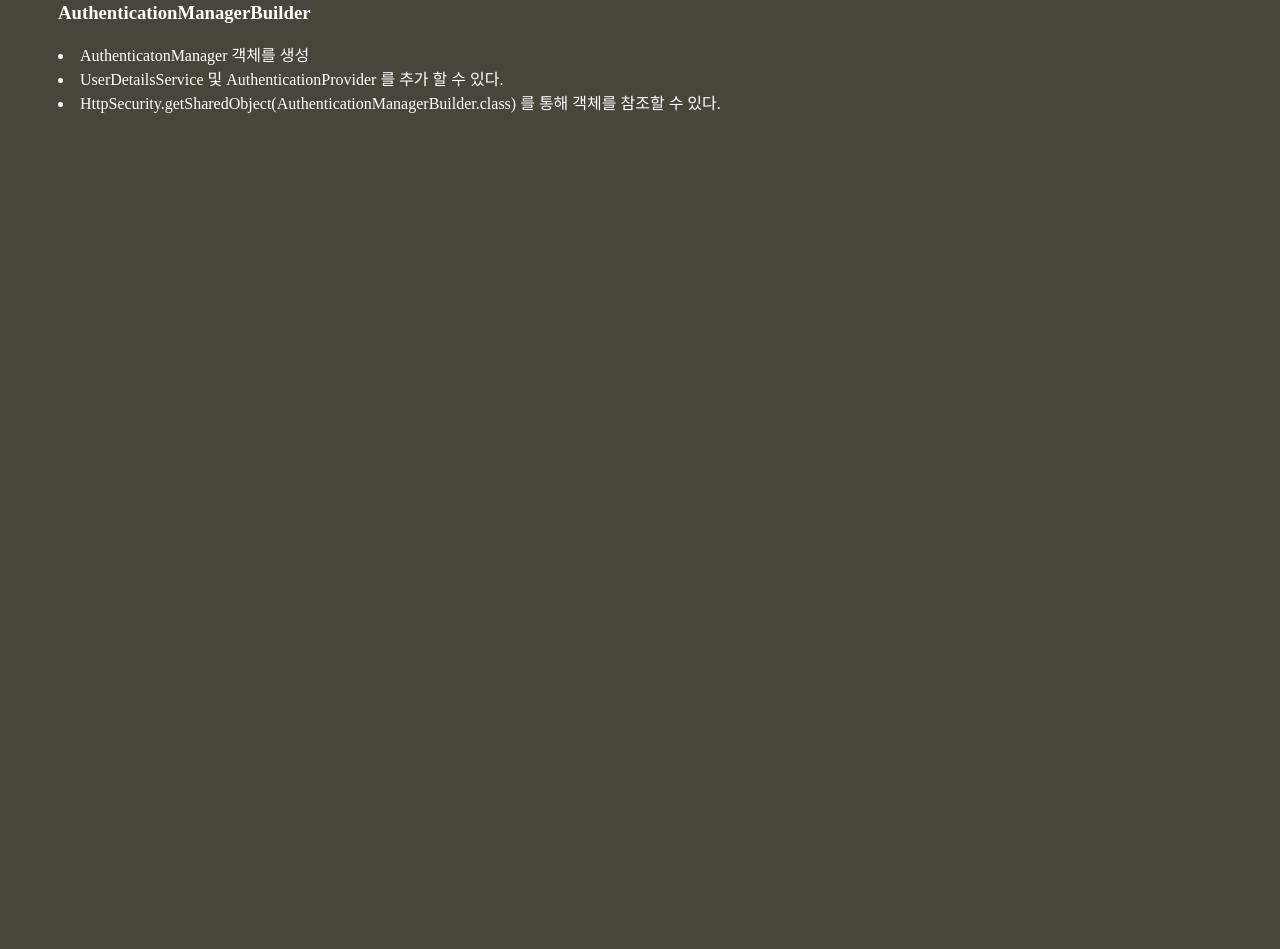
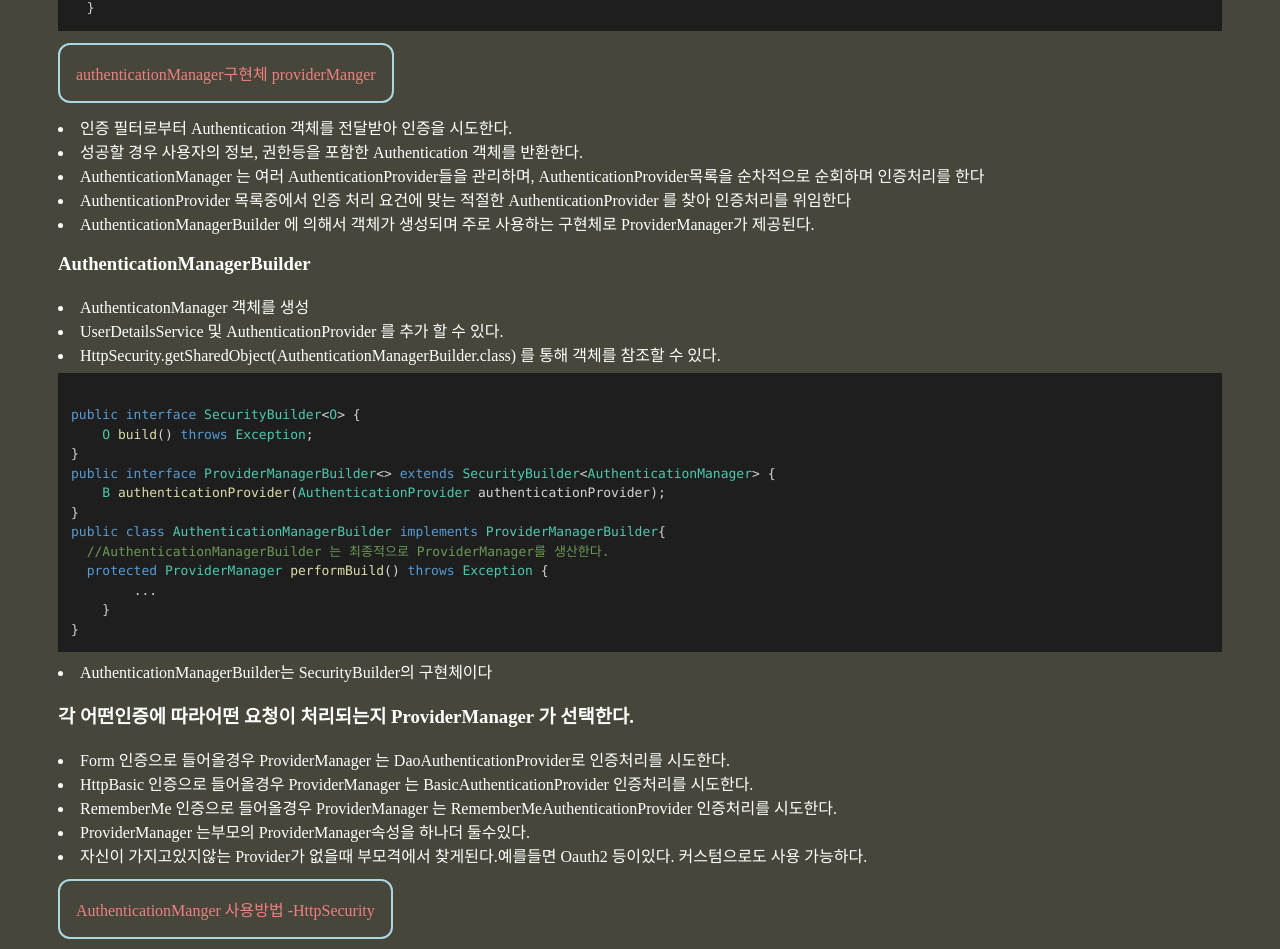
Before and after one commit to SpringSecurityStudy/Fe, a React (Vite) app: page /authenticationManager in a window 1280 px wide. Shown: the part 280-1229 px from the top of the page. Before the commit the page ends 800 px from the top, so only its background shows below. Built offline with nearby package versions, Linux system fonts and the light colour scheme.

Commit message:
feat : authenticationMatnager

```diff
--- a/src/Pages/HttpSecurity.jsx
+++ b/src/Pages/HttpSecurity.jsx
@@ -8,7 +8,9 @@ const HttpSecurity = () => {
         @Scope("prototype")
         HttpSecurity httpSecurity() throws Exception {
             LazyPasswordEncoder passwordEncoder = new LazyPasswordEncoder(this.context);
+            //AuthenticationManagerBuilder를 만든다 구현체는 DefaultPasswordEncoderAuthenticationManagerBuilder
             AuthenticationManagerBuilder authenticationBuilder = new DefaultPasswordEncoderAuthenticationManagerBuilder(this.objectPostProcessor, passwordEncoder);
+            //인증받을 authenticationManager를 구하고있다. 여기서 DaoAuthenticationProvider 는 defatult로 생성이된다.
             authenticationBuilder.parentAuthenticationManager(this.authenticationManager());
             authenticationBuilder.authenticationEventPublisher(this.getAuthenticationEventPublisher());
             HttpSecurity http = new HttpSecurity(this.objectPostProcessor, authenticationBuilder, this.createSharedObjects());
--- a/src/Pages/SpringSecurity.jsx
+++ b/src/Pages/SpringSecurity.jsx
@@ -16,7 +16,7 @@ const SpringSecurity = () => {
         <Button navi={"/rememberMe"} text={"RememberMe"} />
         <Button navi={"/architecture"} text={"Architecture"} />
       </div>
-      <div>
+      <div style={{ display: "grid", gap: "12px" }}>
         <Button navi={"/usernamePasswordAuthenticationFilter"} text={"UsernamePasswordAuthenticationFilter"} />
         <Button navi={"/basicAuthenticationFilter"} text={"BasicAuthenticationFilter"} />
         <Button navi={"/rememberMeAuthenticationFilter"} text={"RememberMeAuthenticationFilter"} />
--- a/src/Pages/authenticationArchitecture/AuthenticationManager.jsx
+++ b/src/Pages/authenticationArchitecture/AuthenticationManager.jsx
@@ -1,11 +1,180 @@
+import CodeBlock from "../../components/CodeBlock";
 import Header from "../../components/Header";
+import Toggle from "../../components/Toggle";
+
+const SecurityBuilder = `
+public interface SecurityBuilder<O> {
+    O build() throws Exception;
+}
+public interface ProviderManagerBuilder<> extends SecurityBuilder<AuthenticationManager> {
+    B authenticationProvider(AuthenticationProvider authenticationProvider);
+}
+public class AuthenticationManagerBuilder implements ProviderManagerBuilder{
+  //AuthenticationManagerBuilder 는 최종적으로 ProviderManager를 생산한다.
+  protected ProviderManager performBuild() throws Exception {
+        ...
+    }
+}
+`;
+
+const providerManger = `
+//AuthenticationManager 의 구현체로서 ProviderManager를 많이사용한다
+public class ProviderManager implements AuthenticationManager, MessageSourceAware, InitializingBean {
+  private static final Log logger = LogFactory.getLog(ProviderManager.class);
+  private AuthenticationEventPublisher eventPublisher;
+  //List타입으로 여러개의 AuthenticationProvider객체을 담을수있다
+  //ProviderManager는 AuthenticationProvider를 관리한다.
+  private List<AuthenticationProvider> providers;
+  protected MessageSourceAccessor messages;
+  //또하나의 AuthenticationManager타입을 가지고있으며 부모역할을 할 수 있다.
+  private AuthenticationManager parent;
+  private boolean eraseCredentialsAfterAuthentication;
+  //authenticate메서드를통해서 인증처리를 하게되는데
+  public Authentication authenticate(Authentication authentication) throws AuthenticationException {
+        ...
+        Iterator var9 = this.getProviders().iterator();
+
+        while(var9.hasNext()) {
+            //적절한 AuthenticationProvider를 선택을한다.
+            AuthenticationProvider provider = (AuthenticationProvider)var9.next();
+            if (provider.supports(toTest)) {
+                if (logger.isTraceEnabled()) {
+                    Log var10000 = logger;
+                    String var10002 = provider.getClass().getSimpleName();
+                    ++currentPosition;
+                    var10000.trace(LogMessage.format("Authenticating request with %s (%d/%d)", var10002, currentPosition, size));
+                }
+
+                try {
+                    //가저온 AuthenticationProvider에게 authenticate 인증을 위임한다.
+                    result = provider.authenticate(authentication);
+                     //결과가 null이 아니면
+                    if (result != null) {
+                        this.copyDetails(authentication, result);
+                        //브레이크하며 반복문을 종료한다. 즉 인증이되면 더이상 인증을 시도하지않는다.
+                        break;
+                    }
+                } catch (InternalAuthenticationServiceException | AccountStatusException var14) {
+                    this.prepareException(var14, authentication);
+                    throw var14;
+                } catch (AuthenticationException var15) {
+                    AuthenticationException ex = var15;
+                    lastException = ex;
+                }
+            }
+        }
+        //결과가 null이라면 부모격의 providerManger에게 요청을한다.
+        if (result == null && this.parent != null) {
+            try {
+                parentResult = this.parent.authenticate(authentication);
+                result = parentResult;
+            } catch (ProviderNotFoundException var12) {
+            } catch (AuthenticationException var13) {
+                parentException = var13;
+                lastException = var13;
+            }
+        }
+    }
+  }
+`;
+const SecurityFilterChain = `
+@EnableWebSecurity
+@Configuration
+@Slf4j
+public class SecurityConfig {
+
+    @Bean
+    public SecurityFilterChain securityFilterChain(HttpSecurity http) throws Exception {
+
+
+        //http.getSharedObject http 안에AuthenticationManagerBuilder 가 이미 있다.
+        AuthenticationManagerBuilder builder = http.getSharedObject(AuthenticationManagerBuilder.class);
+        //AuthenticationManager 클래스를 생성한다.
+        //build() 는 최초 한번만 호출해야한다
+        AuthenticationManager authManager = builder.build();
+        //build() 후에는 getObject() 로 참조해야한다.
+        AuthenticationManager authenticationManager = builder.getObject();
+
+
+
+        http
+                .authorizeHttpRequests(auth ->auth
+                        .requestMatchers("/").permitAll()
+                        .anyRequest()
+                        .authenticated())
+                .formLogin(Customizer.withDefaults())
+                .authenticationManager(authenticationManager)//httpSecurity 에서 생성한 AuthenticationManger를 저장한다.
+                .addFilterBefore(customFilter(http), UsernamePasswordAuthenticationFilter.class)
+                .authenticationProvider(new CustomAuthenticationProvider())
+        ;
+
+
+        return http.build();
+    }
+    // @Bean 으로 선언하면 안된다. AuthenticationManager 는 Bean이 아니기때문에 주입받지못한다.
+    public CustomAuthenticationFilter customFilter (AuthenticationManager authenticationManager)throws {
+        CustomAuthenticationFilter customAuthenticationFilter = new CustomAuthenticationFilter();
+        customAuthenticationFilter.setAuthenticationManger(authenticationManager);
+        return customAuthenticationFilter;
+    }
+    `;
+
+const CustomAuthenticationFilter = `
+@EnableWebSecurity
+@Configuration
+@Slf4j
+public class SecurityConfig2 {
+
+    @Bean
+    public SecurityFilterChain securityFilterChain(HttpSecurity http) throws Exception {
+
+
+        http
+                .authorizeHttpRequests(auth ->auth
+                        .requestMatchers("/").permitAll()
+                        .anyRequest()
+                        .authenticated())
+                .formLogin(Customizer.withDefaults())
+        ;
+        http.addFilterBefore(customFilter(), UsernamePasswordAuthenticationFilter.class);
+
+
+        return http.build();
+    }
+
+
+    @Bean //빈으로 선언이 가능하다.
+    public CustomAuthenticationFilter customFilter () {
+        List<DaoAuthenticationProvider> list1 = List.of(new DaoAuthenticationProvider());
+        ProviderManager providerManager = new ProviderManager((AuthenticationProvider) list1);
+        List<AuthenticationProvider> list2 =  List.of(new AnonymousAuthenticationProvider("key"), new CustomAuthenticationProvider());
+        //자신이 수행할수없는 인증이올때는 providerManager(parent)에서 처리를하려 시도한다.
+        ProviderManager providerManager2 = new ProviderManager(list2,providerManager);
+
+        CustomAuthenticationFilter customAuthenticationFilter =  new CustomAuthenticationFilter();
+        customAuthenticationFilter.setAuthenticationManger(providerManager2);
+        return customAuthenticationFilter;
+
+    }
+    `;
+const authenticationManager = `public interface AuthenticationManager {
+    Authentication authenticate(Authentication authentication) throws AuthenticationException;
+  }`;
 
 const AuthenticationManager = () => {
   return (
     <div>
       <Header text={"AuthenticationManager"} />
+      <h3>AuthenticationManager</h3>
+      <CodeBlock text={authenticationManager} />
+      <Toggle text={"authenticationManager구현체 providerManger"} code={providerManger} />
+
       <li>인증 필터로부터 Authentication 객체를 전달받아 인증을 시도한다.</li>
-      <li>성공할 경우 사용자의 정보,, 권한등을 포함한 Authentication 객체를 반환한다.</li>
+      <li>성공할 경우 사용자의 정보, 권한등을 포함한 Authentication 객체를 반환한다.</li>
+      <li>
+        AuthenticationManager 는 여러 AuthenticationProvider들을 관리하며, AuthenticationProvider목록을 순차적으로
+        순회하며 인증처리를 한다
+      </li>
       <li>
         AuthenticationProvider 목록중에서 인증 처리 요건에 맞는 적절한 AuthenticationProvider 를 찾아 인증처리를
         위임한다
@@ -15,6 +184,19 @@ const AuthenticationManager = () => {
       <li>AuthenticatonManager 객체를 생성</li>
       <li>UserDetailsService 및 AuthenticationProvider 를 추가 할 수 있다.</li>
       <li>HttpSecurity.getSharedObject(AuthenticationManagerBuilder.class) 를 통해 객체를 참조할 수 있다.</li>
+      <CodeBlock text={SecurityBuilder} />
+      <li>AuthenticationManagerBuilder는 SecurityBuilder의 구현체이다</li>
+      <h3>각 어떤인증에 따라어떤 요청이 처리되는지 ProviderManager 가 선택한다.</h3>
+      <li>Form 인증으로 들어올경우 ProviderManager 는 DaoAuthenticationProvider로 인증처리를 시도한다.</li>
+      <li>HttpBasic 인증으로 들어올경우 ProviderManager 는 BasicAuthenticationProvider 인증처리를 시도한다.</li>
+      <li>RememberMe 인증으로 들어올경우 ProviderManager 는 RememberMeAuthenticationProvider 인증처리를 시도한다.</li>
+      <li>ProviderManager 는부모의 ProviderManager속성을 하나더 둘수있다.</li>
+      <li>
+        자신이 가지고있지않는 Provider가 없을때 부모격에서 찾게된다.예를들면 Oauth2 등이있다. 커스텀으로도 사용
+        가능하다.
+      </li>
+      <Toggle text={"AuthenticationManger 사용방법 -HttpSecurity"} code={SecurityFilterChain} />
+      <Toggle text={"AuthenticationManger 사용방법 -직접생성"} code={CustomAuthenticationFilter} />
     </div>
   );
 };
--- a/src/components/Button.jsx
+++ b/src/components/Button.jsx
@@ -2,7 +2,6 @@ import { useNavigate } from "react-router-dom";
 import "./Button.css";
 
 const Button = ({ navi, text }) => {
-  console.log(navi);
   const nav = useNavigate();
   return (
     <div
--- /dev/null
+++ b/src/components/Toggle.css
@@ -0,0 +1,9 @@
+.toggle {
+  padding: 16px;
+  cursor: pointer;
+  border: solid 2px rgb(171, 215, 226);
+  width: fit-content;
+  border-radius: 12px;
+  margin: 12px 0px;
+  color: lightcoral;
+}
--- /dev/null
+++ b/src/components/Toggle.jsx
@@ -0,0 +1,24 @@
+import { useState } from "react";
+import CodeBlock from "./CodeBlock";
+import "./Toggle.css";
+const Toggle = ({ text, code }) => {
+  const [isToggled, setIsToggled] = useState(false);
+
+  const handleToggle = () => {
+    setIsToggled((prevState) => !prevState);
+  };
+  return (
+    <div>
+      <div className="toggle" onClick={handleToggle}>
+        {isToggled ? `${text}` : `${text}`}
+      </div>
+      {isToggled && (
+        <div>
+          <CodeBlock text={code} />
+        </div>
+      )}
+    </div>
+  );
+};
+
+export default Toggle;
```
